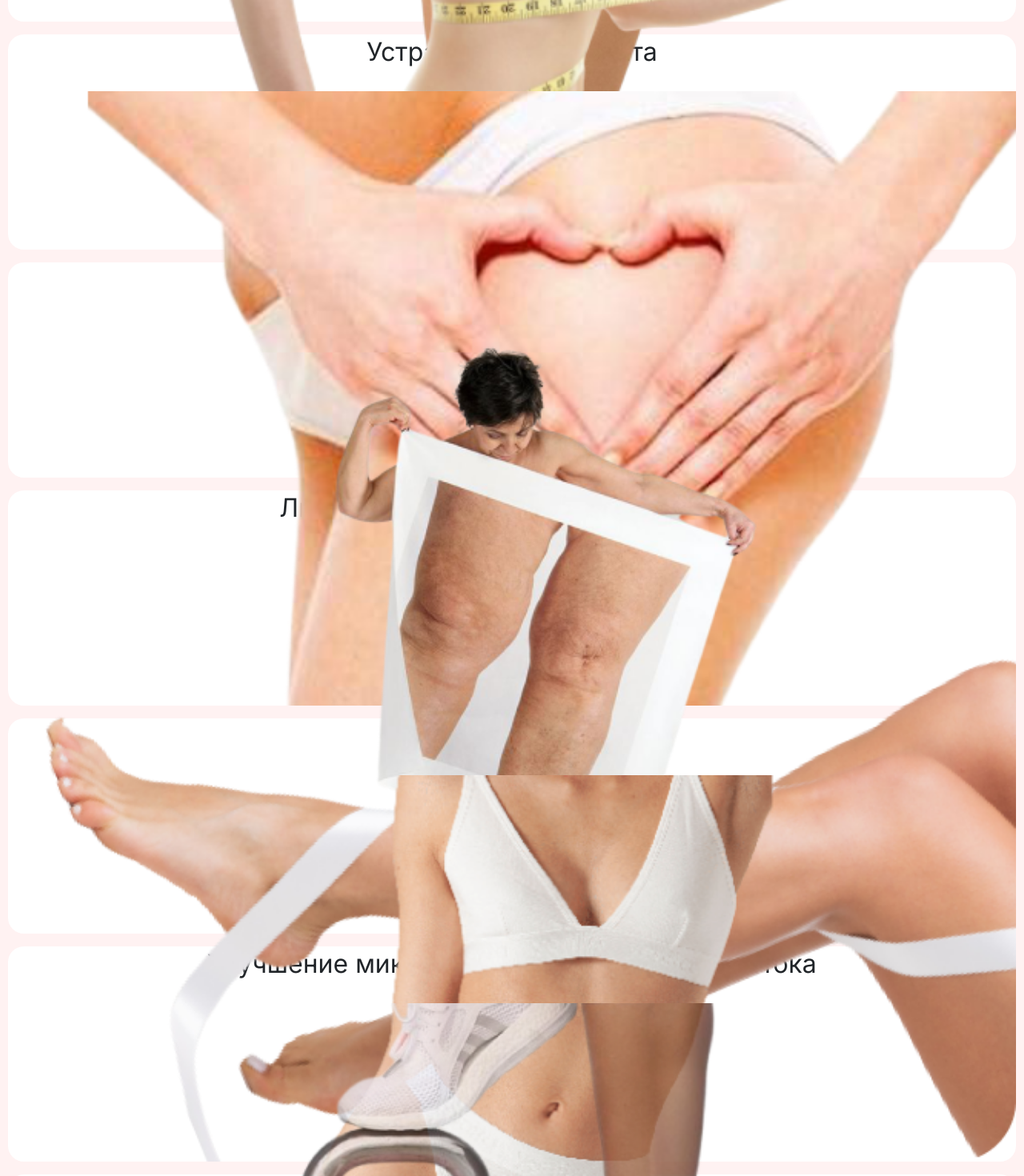
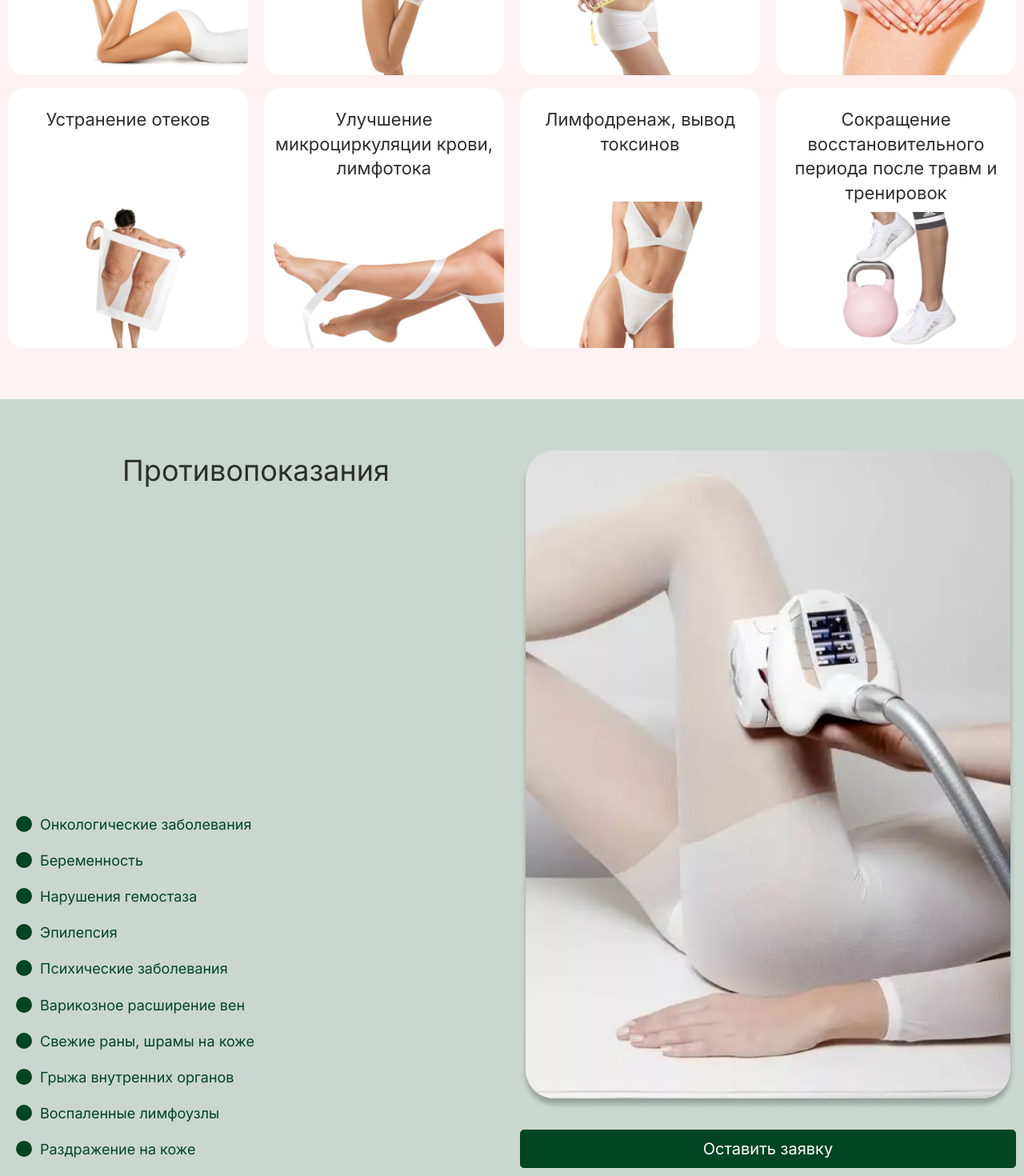
Before and after one commit to KuniLee/lpg-landing, a Vue app: page / in a window 1280 px wide. Shown: the part 1160-2630 px from the top of the page at 80% size. Built offline with nearby package versions, Linux system fonts and the light colour scheme.

Commit message:
added contrs

```diff
--- a/src/assets/styles/_breakpoints.scss
+++ b/src/assets/styles/_breakpoints.scss
@@ -10,10 +10,22 @@
   }
 }
 @include media-breakpoint-up(md) {
+  .heading {
+    font-size: 28px;
+  }
 }
 @include media-breakpoint-up(lg) {
+  .heading {
+    font-size: 32px;
+  }
 }
 @include media-breakpoint-up(xl) {
+  .heading {
+    font-size: 36px;
+  }
 }
 @include media-breakpoint-up(xxl) {
+  .heading {
+    font-size: 40px;
+  }
 }
--- a/src/assets/styles/colors.scss
+++ b/src/assets/styles/colors.scss
@@ -1,6 +1,7 @@
 $black: #2e2e2e;
 $primary: #014524;
 $mint: #cad7d0;
+$green: #014524;
 // $offcanvas-backdrop-bg: blue;
 $offcanvas-horizontal-width: 100%;
 $btn-close-opacity: 1;
--- a/src/assets/styles/fontslyles.scss
+++ b/src/assets/styles/fontslyles.scss
@@ -1,5 +1,5 @@
 .heading {
   font-size: 20px;
-  padding-top: 60px;
-  margin-bottom: 30px;
+  color: $black;
+  margin-bottom: 4vh;
 }
--- a/src/assets/styles/index.scss
+++ b/src/assets/styles/index.scss
@@ -4,7 +4,7 @@
 // @import './header.scss';
 // @import './style.scss';
 @import './fontslyles.scss';
-//@import '_breakpoints';
+@import '_breakpoints';
 
 // $offcanvas-horizontal-width: 40px;
 // $btn-close-opacity: 1;
--- a/src/assets/styles/variables.scss
+++ b/src/assets/styles/variables.scss
@@ -5,6 +5,7 @@ $black: #2e2e2e;
 $primary: #014524;
 $mint: #cad7d0;
 $pink: #fff2f2;
+$green: #014524;
 
 $offcanvas-horizontal-width: 100%;
 $btn-close-opacity: 1;
--- /dev/null
+++ b/src/components/TheContrList.vue
@@ -0,0 +1,94 @@
+<template>
+  <div class="back">
+    <div class="big-container">
+      <div class="row">
+        <div class="col-12 col-sm-6 d-flex flex-column justify-content-between">
+          <h1 class="heading text-center">Противопоказания</h1>
+          <div class="row">
+            <ul class="list col-12 my-0">
+              <template v-for="(item, index) in list" :key="item">
+                <li class="list-item" v-if="index < 5">
+                  {{ item }}
+                </li>
+              </template>
+            </ul>
+            <ul class="list col-12 my-0 mb-4 mb-sm-0">
+              <template v-for="(item, index) in list" :key="item">
+                <li class="list-item" v-if="index > 4">
+                  {{ item }}
+                </li>
+              </template>
+            </ul>
+          </div>
+        </div>
+
+        <div class="col-12 col-sm-6">
+          <img class="w-100" src="@/images/Contr_img.png" alt="" />
+          <a class="btn btn-primary btn-lg w-100 mt-4" href="#" role="button"
+            >Оставить заявку</a
+          >
+        </div>
+      </div>
+    </div>
+  </div>
+</template>
+
+<script>
+export default {
+  setup() {
+    const list = [
+      'Онкологические заболевания',
+      'Беременность',
+      'Нарушения гемостаза',
+      'Эпилепсия',
+      'Психические заболевания',
+      'Варикозное расширение вен',
+      'Свежие раны, шрамы на коже',
+      'Грыжа внутренних органов',
+      'Воспаленные лимфоузлы',
+      'Раздражение на коже',
+    ]
+    return { list }
+  },
+}
+</script>
+
+<style lang="scss">
+.back {
+  background-color: $mint;
+  padding-top: 8vh;
+  padding-bottom: 8vh;
+}
+.list {
+  list-style: none;
+}
+
+.list-item {
+  line-height: 140%;
+  color: $green;
+  padding: 8px;
+  font-size: 16px;
+}
+.contr-img {
+}
+
+.list-item::before {
+  background-color: $green;
+  width: 20px;
+  height: 20px;
+  border-radius: 50%;
+  content: '';
+  float: left;
+  margin: 2px 10px 0 0;
+  overflow: hidden;
+}
+
+@include media-breakpoint-up(sm) {
+}
+@include media-breakpoint-up(md) {
+  .list-item {
+    padding: 10px;
+    font-size: 18px;
+  }
+}
+</style>
--- a/src/components/TheEffectCards.vue
+++ b/src/components/TheEffectCards.vue
@@ -1,15 +1,23 @@
 <template>
-  <div class="cards container-fluid">
-    <h1 class="heading text-center">Эффект от процедуры</h1>
-    <div class="row gy-3">
-      <div v-for="card in cards" :key="card.id" class="col-12">
-        <div class="card__effects position-relative">
-          <h2 class="text-center">{{ card.title }}</h2>
-          <img
-            class="w-100 position-absolute bottom-0"
-            :src="require(`@/images/efforts/${card.id}.png`)"
-            :alt="'effort_image_' + card.id"
-          />
+  <div class="cards">
+    <div class="big-container">
+      <h1 class="heading text-center">Эффект от процедуры</h1>
+      <div class="row row-flex gy-3 justify-content-lg-center">
+        <div
+          v-for="card in cards"
+          :key="card.id"
+          class="col-12 col-sm-6 col-lg-4 col-xl-3"
+        >
+          <div
+            class="card__effects position-relative pt-4 d-flex flex-column justify-content-between"
+          >
+            <p class="card-title text-black text-center">{{ card.title }}</p>
+            <img
+              class="w-100"
+              :src="require(`@/images/efforts/${card.id}.png`)"
+              :alt="'effort_image_' + card.id"
+            />
+          </div>
         </div>
       </div>
     </div>
@@ -29,16 +37,34 @@ export default {
 
 <style lang="scss">
 .card__effects {
-  min-height: 269px;
+  height: 100%;
+
   background-color: $white;
   border-radius: 20px;
 }
 .cards {
   background-color: $pink;
+  padding-top: 8vh;
+  padding-bottom: 8vh;
+}
+.card-title {
+  font-weight: 400;
+  font-size: 16px;
+  line-height: 140%;
+}
+@include media-breakpoint-up(sm) {
+  .card-title {
+    font-size: 18px;
+  }
 }
 @include media-breakpoint-up(md) {
   .slogan {
     font-size: 34px;
   }
 }
+@include media-breakpoint-up(xl) {
+  .card-title {
+    font-size: 22px;
+  }
+}
 </style>
--- a/src/components/TheHead.vue
+++ b/src/components/TheHead.vue
@@ -40,7 +40,7 @@ export default {}
   font-weight: 500;
   font-size: 24px;
   line-height: 140%;
-  color: #2e2e2e;
+  color: $black;
 }
 
 .heading__top {
--- a/src/views/Home.vue
+++ b/src/views/Home.vue
@@ -1,13 +1,15 @@
 <template>
   <the-head></the-head>
   <the-effect-cards></the-effect-cards>
+  <the-contr-list></the-contr-list>
 </template>
 
 <script>
 import TheEffectCards from '@/components/TheEffectCards.vue'
 import TheHead from '@/components/TheHead.vue'
+import TheContrList from '@/components/TheContrList.vue'
 export default {
   name: 'Home',
-  components: { TheHead, TheEffectCards },
+  components: { TheHead, TheEffectCards, TheContrList },
 }
 </script>
```
Also changed, not shown: src/images/Contr_img.png (added), src/images/efforts/8.png.
